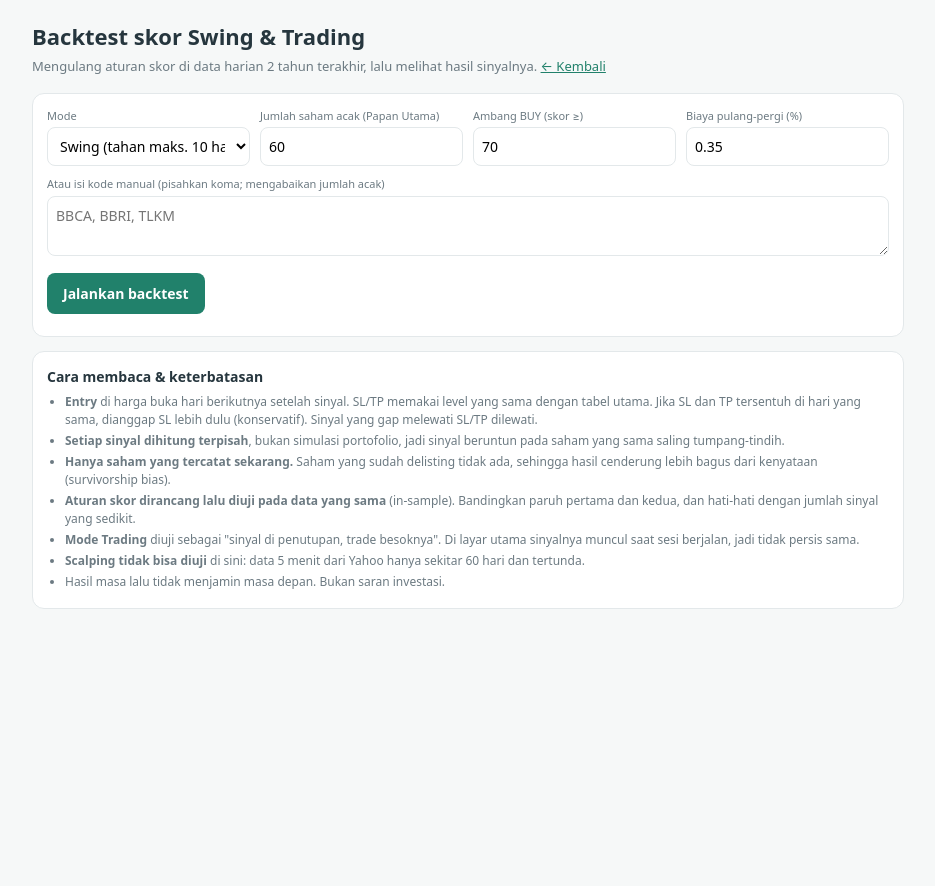
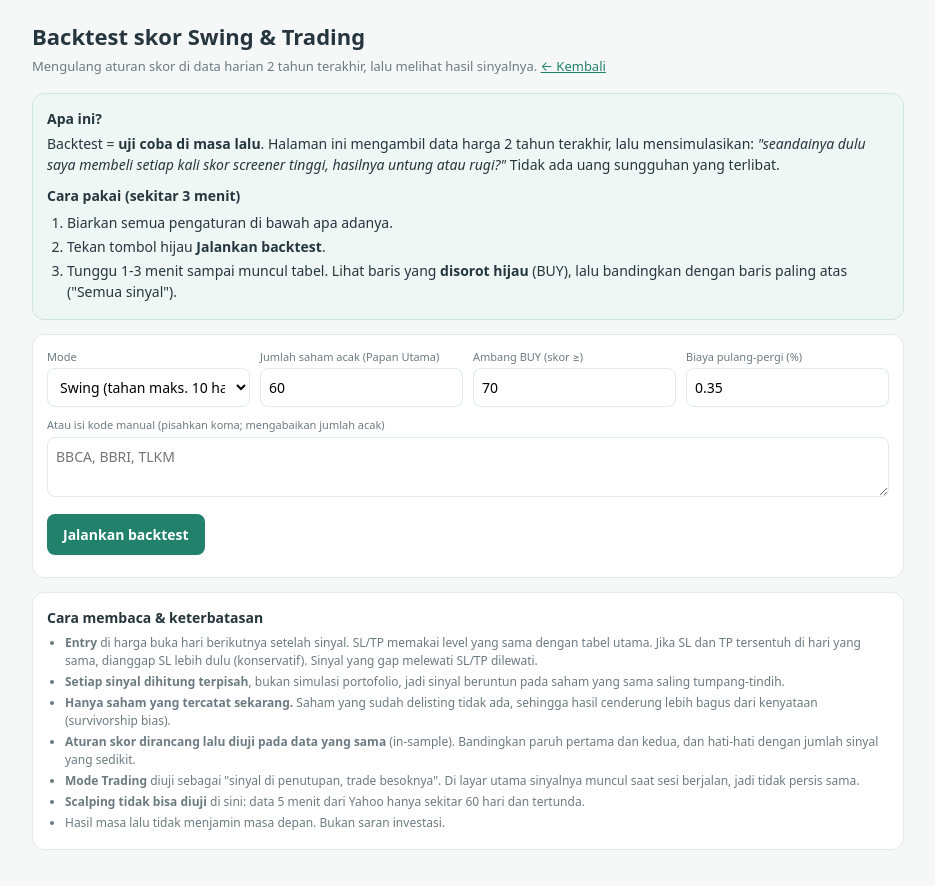
Before and after one commit to rijalrobbani99-glitch/ruang-bursa, a plain HTML site: page backtest.html in a window 1280 px wide. Shown: the whole page, without its empty margins (172-1107 px from the left). Before the commit the page ends 800 px from the top, so only its background shows below. Drawn offline with Linux system fonts and the light colour scheme.

Commit message:
Add files via upload

```diff
--- a/backtest.html
+++ b/backtest.html
@@ -29,6 +29,17 @@
 <main>
   <h1>Backtest skor Swing &amp; Trading</h1>
   <p class="sub">Mengulang aturan skor di data harian 2 tahun terakhir, lalu melihat hasil sinyalnya. <a href="index.html" style="color:var(--g)">← Kembali</a></p>
+
+  <div class="card" style="background:#eef7f4;border-color:#cfe6dd">
+    <b>Apa ini?</b>
+    <p style="margin:4px 0 10px">Backtest = <b>uji coba di masa lalu</b>. Halaman ini mengambil data harga 2 tahun terakhir, lalu mensimulasikan: <i>"seandainya dulu saya membeli setiap kali skor screener tinggi, hasilnya untung atau rugi?"</i> Tidak ada uang sungguhan yang terlibat.</p>
+    <b>Cara pakai (sekitar 3 menit)</b>
+    <ol style="margin:6px 0 0;padding-left:20px">
+      <li>Biarkan semua pengaturan di bawah apa adanya.</li>
+      <li>Tekan tombol hijau <b>Jalankan backtest</b>.</li>
+      <li>Tunggu 1-3 menit sampai muncul tabel. Lihat baris yang <b>disorot hijau</b> (BUY), lalu bandingkan dengan baris paling atas ("Semua sinyal").</li>
+    </ol>
+  </div>
 
   <div class="card">
     <div class="grid">
@@ -182,7 +193,7 @@
     const sb=stats(buy),sa=stats(all);let v;
     if(!sb||sb.n<30)v='<b>Sinyal BUY terlalu sedikit untuk disimpulkan</b> (kurang dari 30). Tambah jumlah saham atau turunkan ambang.';
     else{const d=sb.avg-sa.avg;
-      v=`<b>BUY rata-rata ${f1(sb.avg)}% per sinyal (setelah biaya) vs ${f1(sa.avg)}% untuk semua sinyal.</b> Selisih ${d>=0?'+':''}${f1(d)} poin. `+
+      v=`Dari <b>${sb.n}</b> sinyal BUY, <b>${f1(sb.win,0)}%</b> berakhir untung.<br><b>BUY rata-rata ${f1(sb.avg)}% per sinyal (setelah biaya) vs ${f1(sa.avg)}% untuk semua sinyal.</b> Selisih ${d>=0?'+':''}${f1(d)} poin. `+
         (sb.n<100?'Sampel masih kecil (<100), anggap sebagai petunjuk awal saja. ':'')+
         (d>0.15&&sb.avg>0?'Ada indikasi keunggulan pada data ini, tetapi belum teruji di luar sampel.':d>0.15?'Lebih baik dari pembanding, tetapi masih rugi setelah biaya.':'Belum terlihat keunggulan dibanding sinyal acak pada data ini.');}
     $('verdict').innerHTML=v;
```
Also changed, not shown: index.html (+1 -0 lines).
